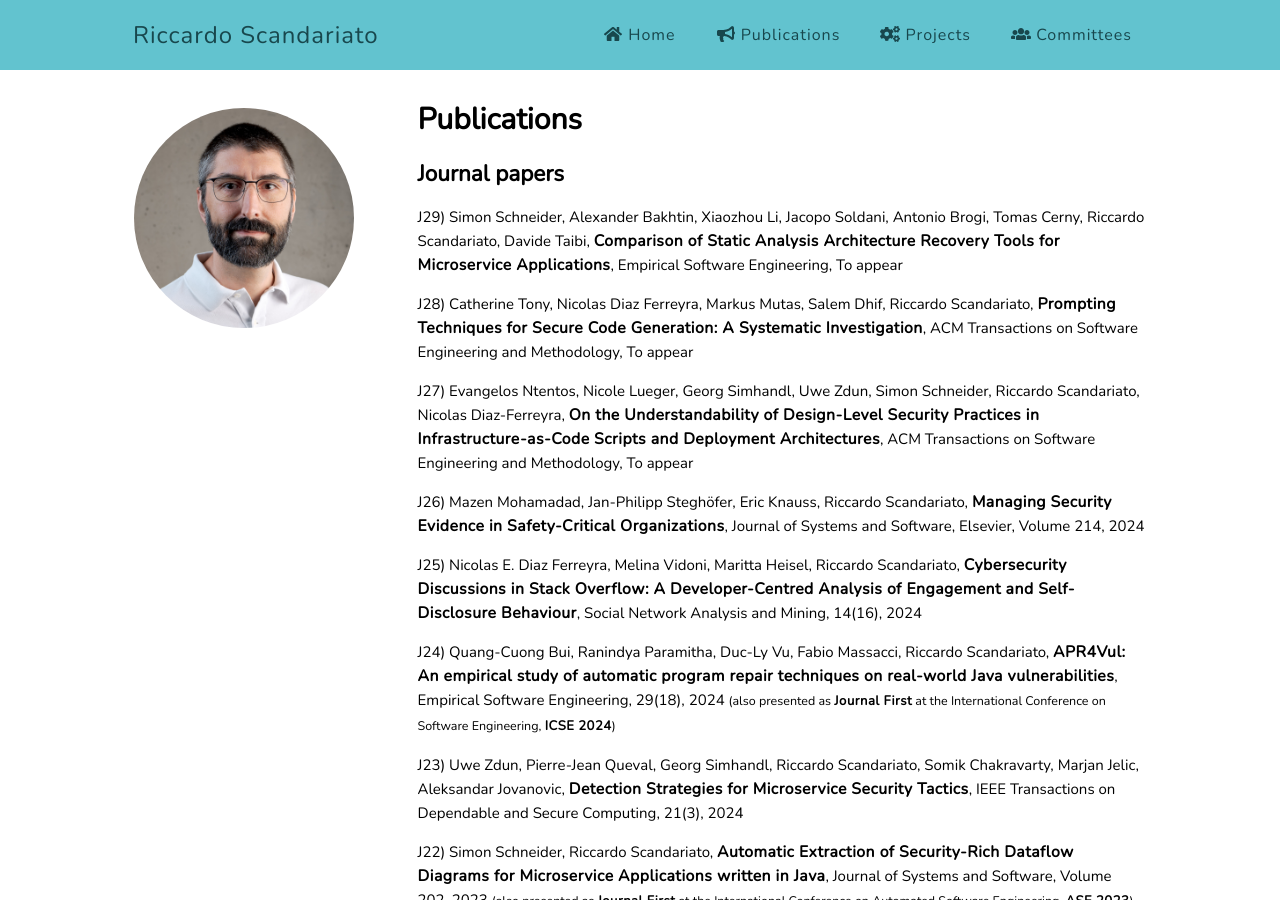
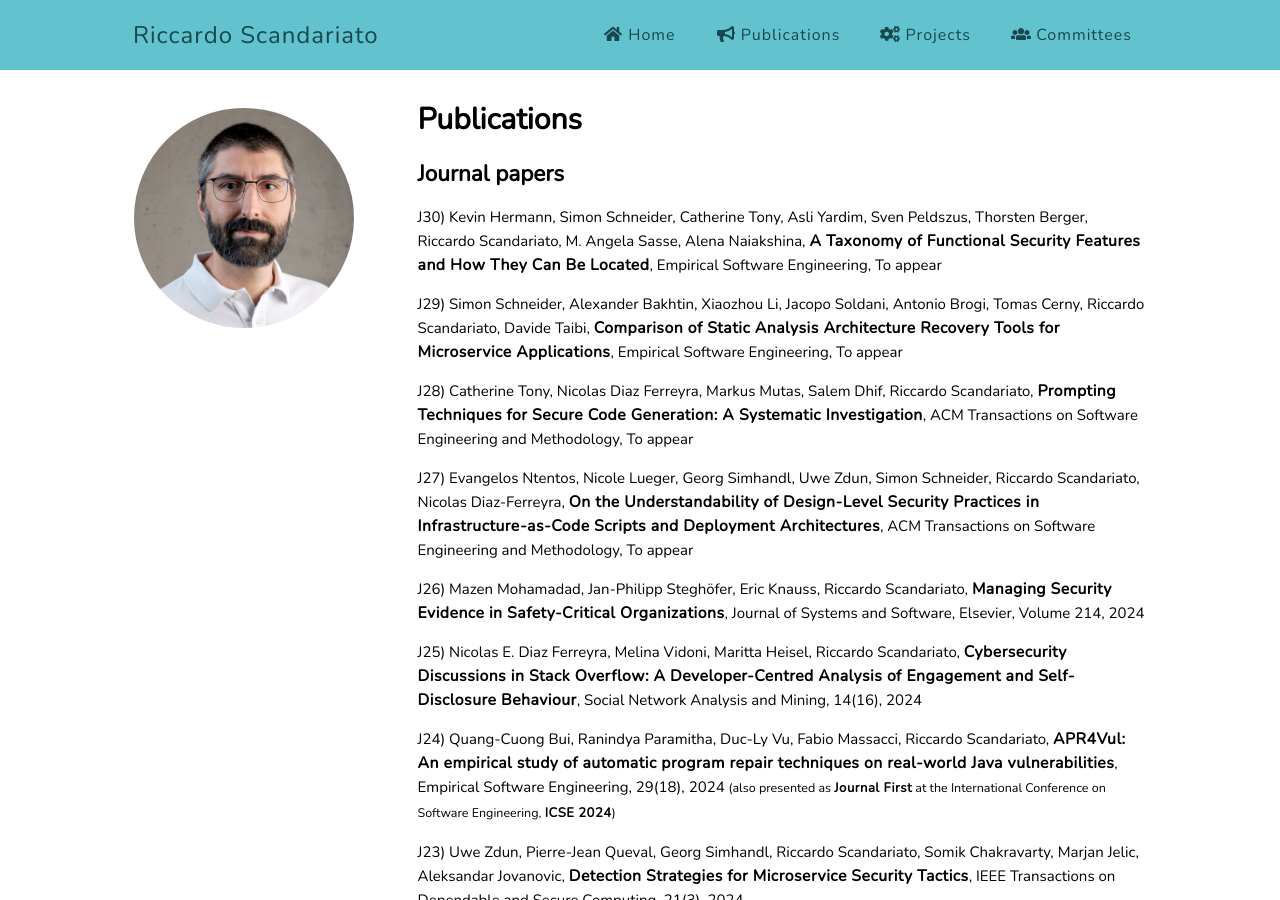
Before and after one commit to riccardoscandariato/riccardoscandariato.github.io, a Jekyll site: the page built from pubs.md, in a window 1280 px wide and 900 px high. Built offline with Jekyll 4.4.1, drawn with Linux system fonts in a browser that asks for light colours.

Commit message:
more pubs

```diff
--- a/pubs.md
+++ b/pubs.md
@@ -5,6 +5,8 @@ title: Publications
 ---
 
 <h2>Journal papers</h2>
+
+<p>J30) Kevin Hermann, Simon Schneider, Catherine Tony, Asli Yardim, Sven Peldszus, Thorsten Berger, Riccardo Scandariato, M. Angela Sasse, Alena Naiakshina, <strong>A Taxonomy of Functional Security Features and How They Can Be Located</strong>, Empirical Software Engineering, To appear</p>
 
 <p>J29) Simon Schneider, Alexander Bakhtin, Xiaozhou Li, Jacopo Soldani, Antonio Brogi, Tomas Cerny, Riccardo Scandariato, Davide Taibi, <strong>Comparison of Static Analysis Architecture Recovery Tools for Microservice Applications</strong>, Empirical Software Engineering, To appear</p>
 
```
